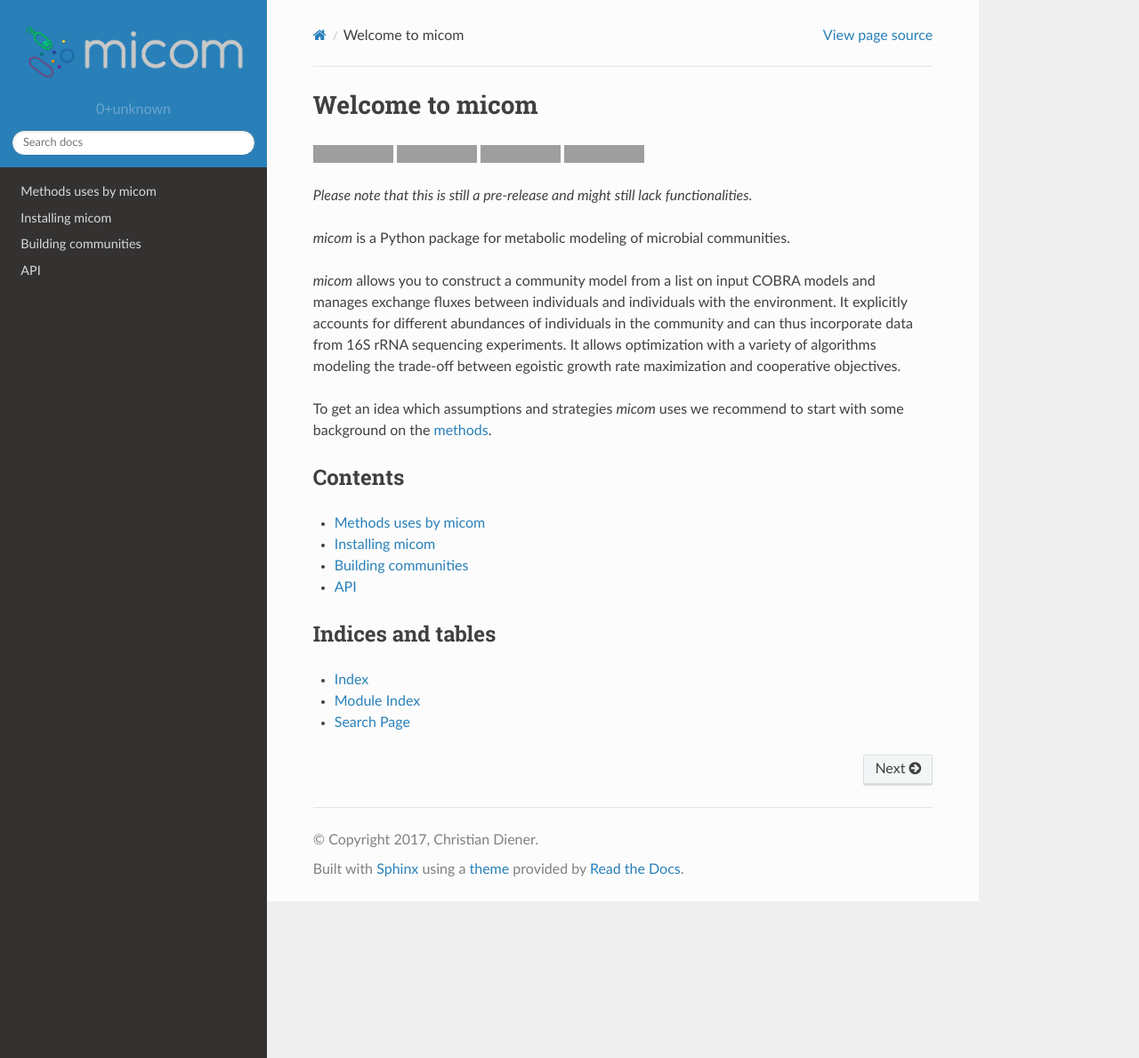
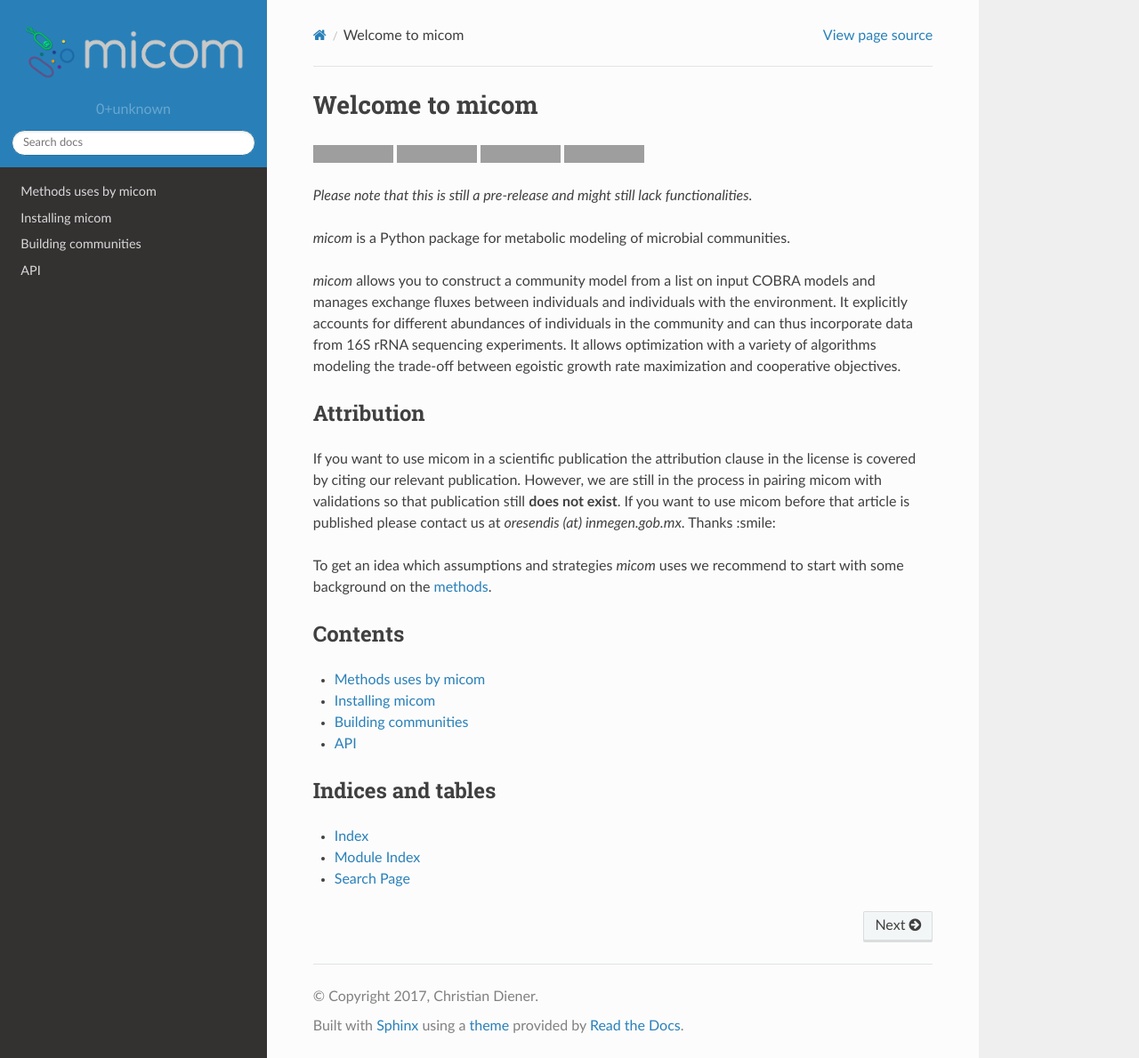
Before and after one commit to micom-dev/micom, a Sphinx documentation site: the page built from docs/source/index.rst, in a window 1280 px wide and 1189 px high. Shown: the whole window at 89% size. Built offline with Sphinx 7.4.7 and the Read the Docs theme 2.0.0, drawn with Linux system fonts in a browser that asks for light colours; grey boxes are pictures that could not be loaded.

Commit message:
add attribution section to docs

```diff
--- a/docs/source/index.rst
+++ b/docs/source/index.rst
@@ -21,6 +21,16 @@ individuals in the community and can thus incorporate data from 16S rRNA
 sequencing experiments. It allows optimization with a variety of algorithms
 modeling the trade-off between egoistic growth rate maximization and
 cooperative objectives.
+
+
+Attribution
+-----------
+
+If you want to use micom in a scientific publication the attribution clause in
+the license is covered by citing our relevant publication. However, we are still
+in the process in pairing micom with validations so that publication still
+**does not exist**. If you want to use micom before that article is published please
+contact us at `oresendis (at) inmegen.gob.mx`. Thanks :smile:
 
 To get an idea which assumptions and strategies `micom` uses we recommend
 to start with some background on the :doc:`methods <logic>`.
```
